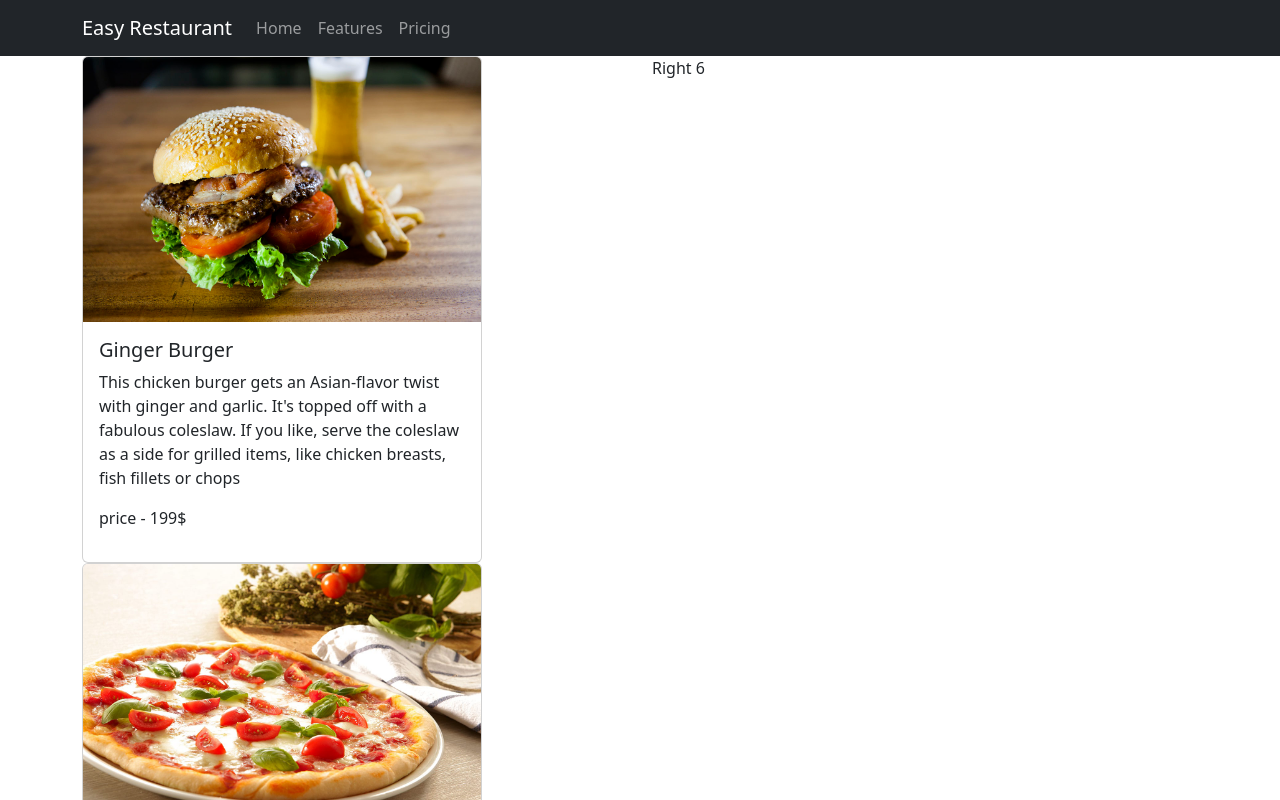
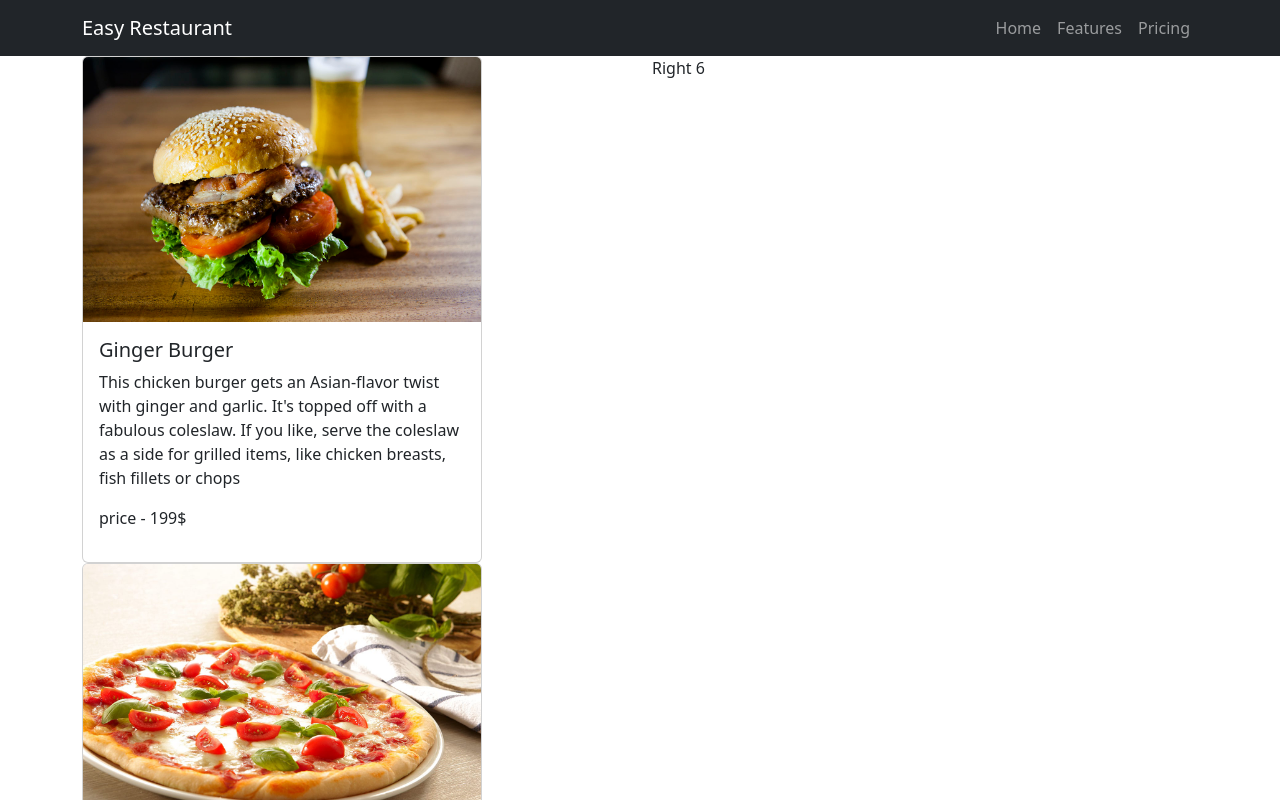
Before and after one commit to deeshubhatt07/Easy-Restaurant, a React (Create React App) app: page / in a window 1280 px wide. Shown: the top 800 px of the page. Built offline with nearby package versions, Linux system fonts and the light colour scheme.

Commit message:
fixed header

```diff
--- /dev/null
+++ b/src/components/Header/Header.css
@@ -0,0 +1,5 @@
+.header{
+    display: flex;
+    flex-direction: row;
+    justify-content: space-between;
+}
--- a/src/components/Header/Navigation.jsx
+++ b/src/components/Header/Navigation.jsx
@@ -1,13 +1,14 @@
 import React from 'react'
 import { Navbar,Nav,Container } from 'react-bootstrap'
+import './Header.css'
 
 const Navigation = () => {
   return (
     <div>
       <Navbar bg="dark" data-bs-theme="dark">
-        <Container>
+        <Container className='header'>
           <Navbar.Brand href="#home">Easy Restaurant</Navbar.Brand>
-          <Nav className="me-auto">
+          <Nav>
             <Nav.Link href="#home">Home</Nav.Link>
             <Nav.Link href="#features">Features</Nav.Link>
             <Nav.Link href="#pricing">Pricing</Nav.Link>
```
